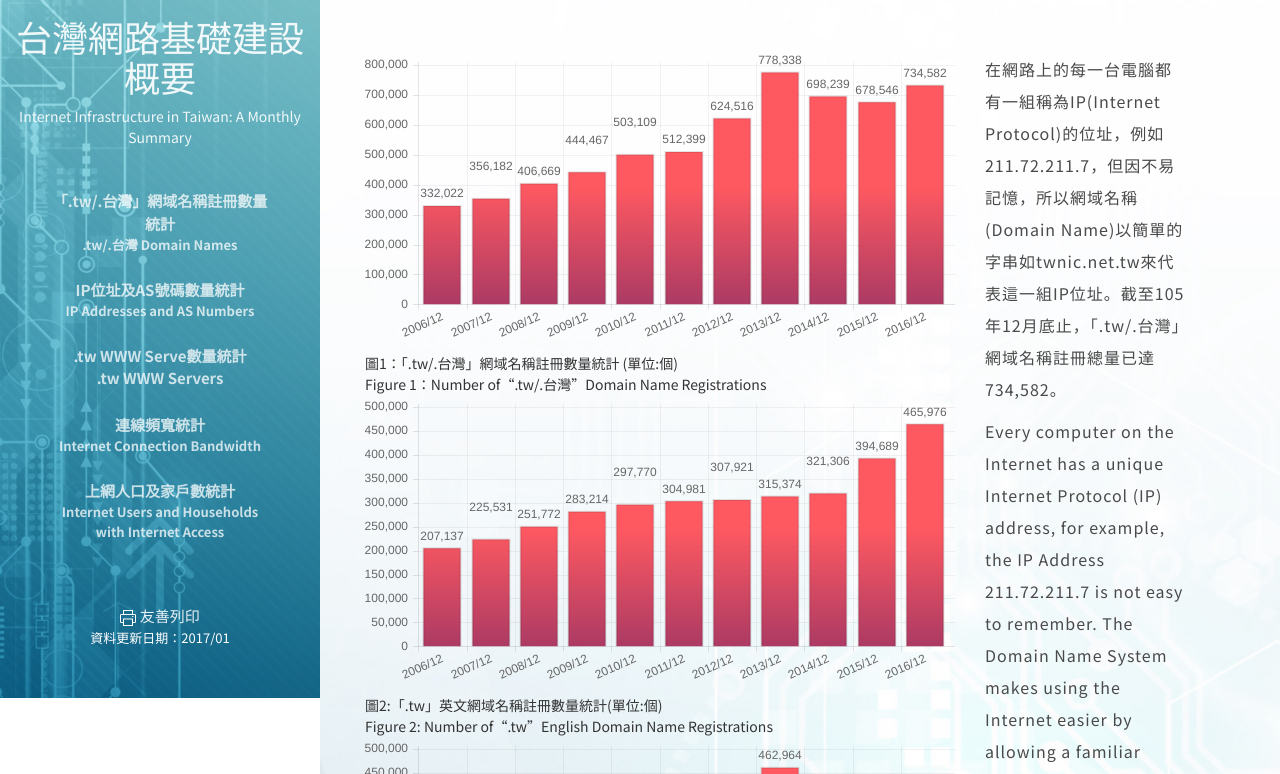
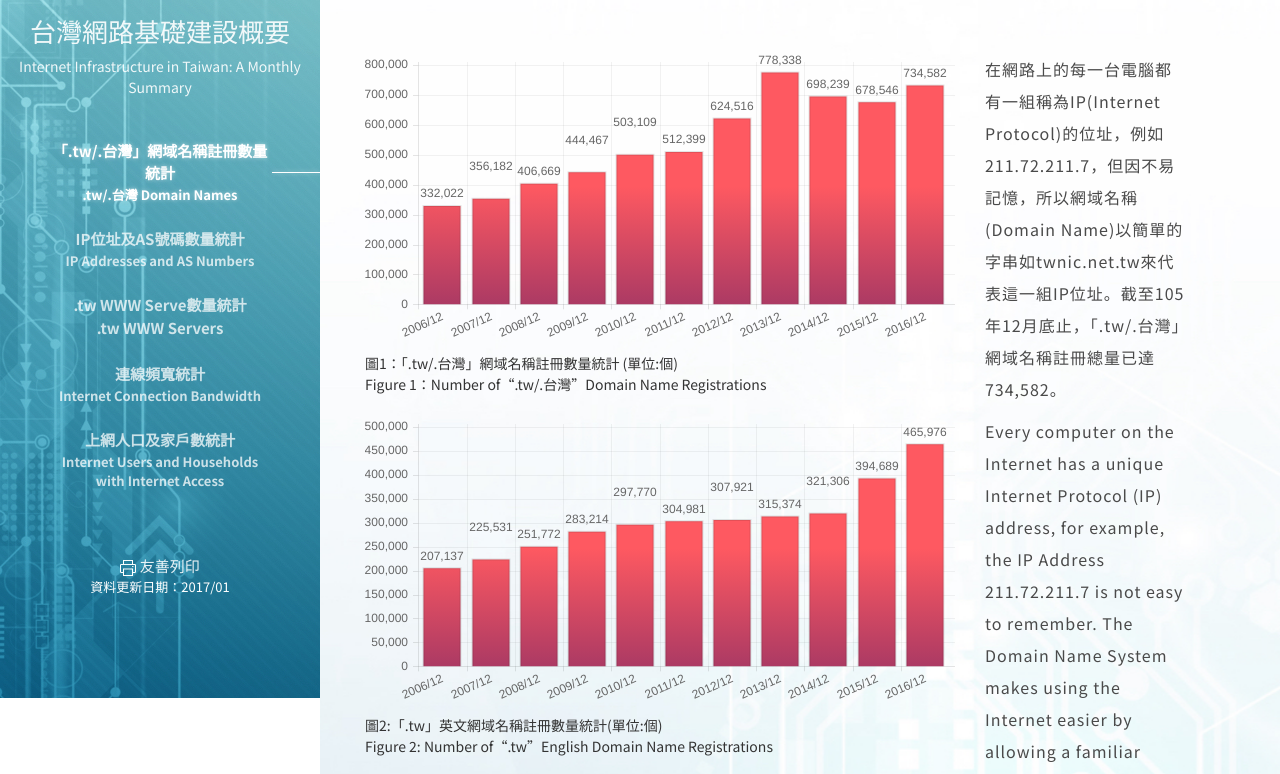
Before and after one commit to annyw/TWNIC, a plain HTML site: page index.html in a window 1280 px wide. Shown: the part 102-876 px from the top of the page. Drawn offline with Linux system fonts and the light colour scheme.

Commit message:
update css

```diff
--- a/css/main.less
+++ b/css/main.less
@@ -7,10 +7,11 @@ body {
     line-height: 1.5;
     font-family: "Noto Sans TC", "Open Sans", "PingFang TC", "Heiti TC", "微軟正黑體", sans-serif;
     //-webkit-font-smoothing: antialiased;
+}
 
 .sidebar {
     overflow: auto;
-        top: 0px;
+    top: 0;
     height: 100%;
     text-align: center;
     position: fixed;
@@ -27,6 +28,10 @@ body {
 
         .logo-text {
             margin-top: 10px;
+
+            h1 {
+                font-size: 26px;
+            }
         }
     }
 
@@ -106,8 +111,10 @@ body {
                     color: rgba(255, 255, 255, 1);
                     text-decoration: none;
                 }
+            }
 
             &.active {
+                a {
                     color: #fff;
                     text-shadow: 0 0 4px rgba(255, 255, 255, 0.5);
 
@@ -133,6 +140,7 @@ body {
         }
     }
 }
+
 .content {
     background-image: url('../image/background.jpg');
     background-size: cover;
@@ -171,6 +179,10 @@ body {
             margin-bottom: 30px;
             margin-left: 15px;
         }
+
+        .chart {
+            margin-bottom: 20px;
+        }
     }
 
     footer {
@@ -195,7 +207,6 @@ body {
         }
     }
 }
-}
 
 @media (min-width: 992px) {
     .menu {
@@ -204,7 +215,6 @@ body {
 }
 
 @media (max-width: 991px) {
-    body {
     .sidebar {
         position: relative;
         width: 100%;
@@ -271,4 +281,3 @@ body {
         }
     }
 }
-}
```
Also changed, not shown: css/main.css. Lines whose indentation alone changed are shown as unchanged.
